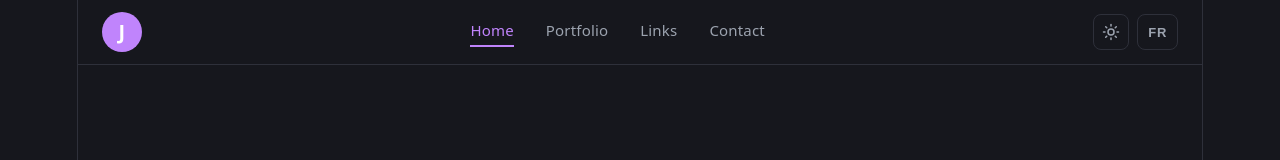
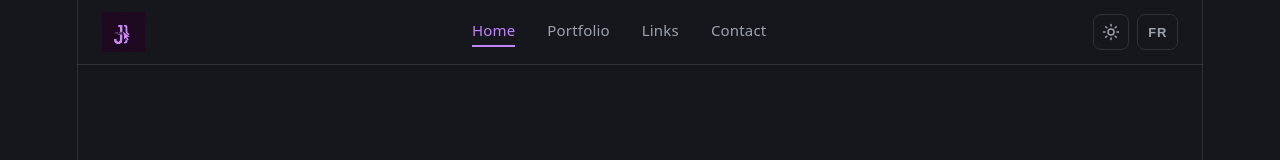
Before and after one commit to Hikarru25/Hikarru25.github.io, a React (Vite) app: page / in a window 1280 px wide. Shown: the top 160 px of the page. Built offline with nearby package versions, Linux system fonts and the light colour scheme; no server answers.

Commit message:
feat: replace logo placeholder with logo image

```diff
--- a/src/components/layout/Header.jsx
+++ b/src/components/layout/Header.jsx
@@ -5,6 +5,7 @@ import { NavLink } from 'react-router-dom'
 import { Sun, Moon } from 'lucide-react'
 import { useTheme } from '../../hooks/useTheme'
 import { useLanguage } from '../../hooks/useLanguage'
+import logo from '../../assets/logo.png'
 import styles from './Header.module.css'
 
 export default function Header() {
@@ -21,8 +22,7 @@ export default function Header() {
   return (
     <header className={styles.header}>
       <NavLink to="/" className={styles.logo} aria-label="Jenny's personal logo — go to home">
-        {/* Replace this div with: <img src={logo} alt="Jenny's personal logo" className={styles.logoImg} /> */}
-        <div className={styles.logoPlaceholder}>J</div>
+        <img src={logo} alt="Jenny's personal logo" className={styles.logoImg} />
       </NavLink>
 
       <nav className={styles.nav} aria-label="Main navigation">
```
